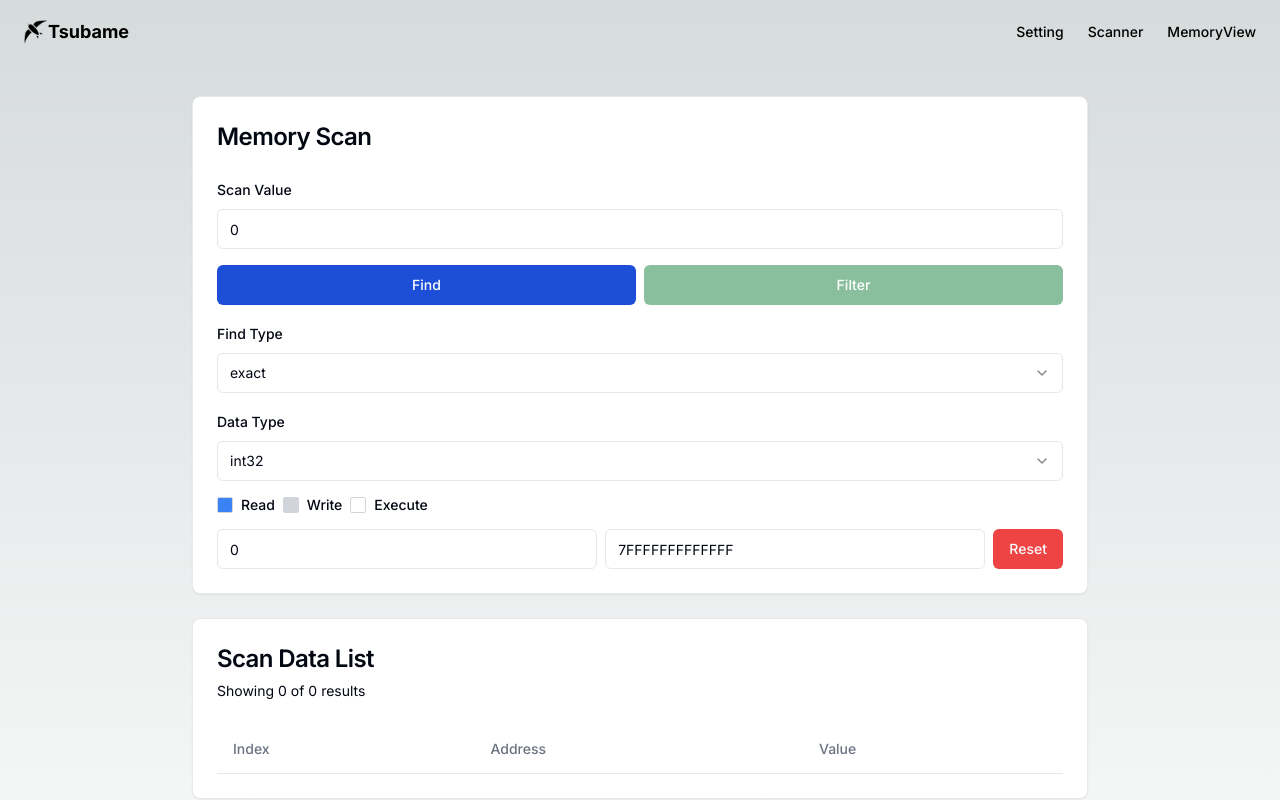
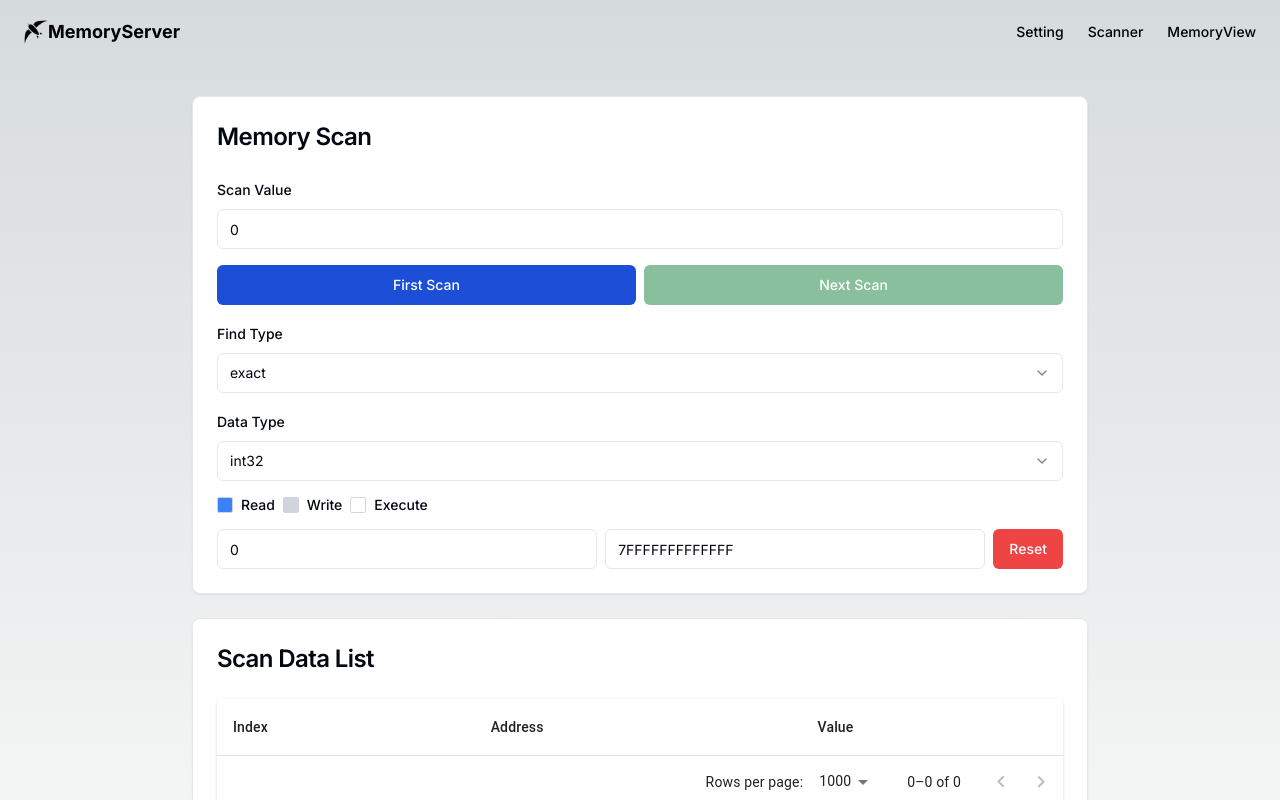
Before and after one commit to DoranekoSystems/memory-server, a Next.js app in the folder frontend/: page / in a window 1280 px wide. Both pictures are taken after a click on the button "Scanner". Shown: the top 800 px of the page. Built offline with nearby package versions, Linux system fonts and the light colour scheme.

Commit message:
Implement pagination in the scan results table

```diff
--- a/frontend/package.json
+++ b/frontend/package.json
@@ -10,8 +10,11 @@
     "lint": "next lint"
   },
   "dependencies": {
+    "@emotion/react": "^11.11.4",
+    "@emotion/styled": "^11.11.5",
     "@fluentui/react-card": "^9.0.65",
-    "@mui/material": "^5.15.6",
+    "@mui/icons-material": "^5.15.20",
+    "@mui/material": "^5.15.20",
     "@radix-ui/react-icons": "^1.3.0",
     "@radix-ui/react-label": "^2.0.2",
     "@radix-ui/react-select": "^2.0.0",
--- a/frontend/src/components/header.tsx
+++ b/frontend/src/components/header.tsx
@@ -11,13 +11,13 @@ export function Header({ changePage }): any {
 
   return (
     <header className="px-4 lg:px-6 h-16 flex items-center">
-      <title>Tsubame</title>
+      <title>MemoryServer</title>
       <button
         className="flex items-center justify-center"
         onClick={() => changePage("toppage")}
       >
         <img className="h-6 w-6" src="./swallow-icon.png"></img>
-        <h3 className="text-lg font-bold">Tsubame</h3>
+        <h3 className="text-lg font-bold">MemoryServer</h3>
         <span className="sr-only">DoranekoSystems</span>
       </button>
       <nav className="ml-auto hidden sm:flex gap-4 sm:gap-6">
--- a/frontend/src/components/scanner.tsx
+++ b/frontend/src/components/scanner.tsx
@@ -22,6 +22,7 @@ import {
   TableHeader,
   TableRow,
 } from "@/components/ui/table";
+import CustomTable from "../components/ui/customtable";
 
 import {
   getByteLengthFromScanType,
@@ -141,8 +142,8 @@ export function Scanner() {
       hexString.match(/.{1,2}/g).map((byte) => parseInt(byte, 16))
     );
 
-    try {
-      for (const address of selectedAddresses) {
+    for (const address of selectedAddresses) {
+      try {
         await axios.post(`http://${ipAddress}:3030/writememory`, {
           address: address,
           buffer: Array.from(buffer),
@@ -152,14 +153,15 @@ export function Scanner() {
             .toString(16)
             .toUpperCase()}`
         );
+      } catch (error) {
+        console.error("Error patching memory:", error);
       }
-    } catch (error) {
-      console.error("Error patching memory:", error);
     }
   };
 
   const handleDeselect = async () => {
     setSelectedIndices([]);
+    setSelectedAddresses([]);
   };
 
   const handleInit = async () => {
@@ -167,10 +169,13 @@ export function Scanner() {
     setFindType("exact");
     setIsFirstScan(true);
     setScanResults([]);
+    setSelectedIndices([]);
+    setSelectedAddresses([]);
   };
 
   const handleFind = async () => {
     try {
+      if (scanValue == "") return;
       setIsFirstScan(false);
       setIsLoading(true);
       setIsFinding(true);
@@ -277,7 +282,11 @@ export function Scanner() {
                 onClick={isFirstScan ? handleFind : handleInit}
                 disabled={isLoading}
               >
-                {isFinding ? "Finding..." : isFirstScan ? "Find" : "Setup"}
+                {isFinding
+                  ? "Finding..."
+                  : isFirstScan
+                  ? "First Scan"
+                  : "New Scan"}
               </Button>
               <Button
                 className="w-full bg-green-700 hover:bg-green-800 text-white"
@@ -285,7 +294,7 @@ export function Scanner() {
                 onClick={handleFilter}
                 disabled={isLoading || isFirstScan}
               >
-                {isFiltering ? "Filtering..." : "Filter"}
+                {isFiltering ? "Filtering..." : "Next Scan"}
               </Button>
             </div>
             <div className="space-y-2">
@@ -459,38 +468,16 @@ export function Scanner() {
         <Card className="w-full max-w-4xl mb-6">
           <CardHeader>
             <CardTitle className="text-2xl">Scan Data List</CardTitle>
-            <p className="mt-1 text-sm text-muted-foreground">
-              Showing {scanResults.slice(0, 1000).length} of{" "}
-              {scanResults.length} results
-            </p>
           </CardHeader>
-          <CardContent className="overflow-y-auto max-h-[500px]">
-            <Table ref={tableRef}>
-              <TableHeader>
-                <TableRow>
-                  <TableHead>Index</TableHead>
-                  <TableHead>Address</TableHead>
-                  <TableHead>Value</TableHead>
-                </TableRow>
-              </TableHeader>
-              <TableBody>
-                {scanResults.slice(0, 1000).map((result, index) => (
-                  <TableRow
-                    key={index}
-                    selected={selectedIndices.includes(index + 1)}
-                    onSelect={() => handleSelect(index + 1, result.address)}
-                  >
-                    <TableCell>{index + 1}</TableCell>
-                    <TableCell>
-                      {`0x${BigInt(result.address).toString(16).toUpperCase()}`}
-                    </TableCell>
-                    <TableCell>
-                      {convertFromLittleEndianHex(result.value, dataType)}
-                    </TableCell>
-                  </TableRow>
-                ))}
-              </TableBody>
-            </Table>
+          <CardContent className="max-h-[500px]">
+            <CustomTable
+              ref={tableRef}
+              scanResults={scanResults}
+              selectedIndices={selectedIndices}
+              handleSelect={handleSelect}
+              dataType={dataType}
+              convertFromLittleEndianHex={convertFromLittleEndianHex}
+            />
           </CardContent>
         </Card>
         <Card className="w-full max-w-4xl">
--- /dev/null
+++ b/frontend/src/components/ui/customtable.tsx
@@ -0,0 +1,82 @@
+import React, { useState, forwardRef } from "react";
+import {
+  Table,
+  TableBody,
+  TableCell,
+  TableContainer,
+  TableHead,
+  TableRow,
+  Paper,
+  TablePagination,
+} from "@mui/material";
+
+const CustomTable = forwardRef((props, ref) => {
+  const {
+    scanResults,
+    selectedIndices,
+    handleSelect,
+    dataType,
+    convertFromLittleEndianHex,
+  } = props;
+  const [page, setPage] = useState(0);
+  const [rowsPerPage, setRowsPerPage] = useState(1000);
+
+  const handleChangePage = (event, newPage) => {
+    setPage(newPage);
+  };
+
+  const handleChangeRowsPerPage = (event) => {
+    setRowsPerPage(+event.target.value);
+    setPage(0);
+  };
+
+  return (
+    <Paper>
+      <TableContainer ref={ref} style={{ maxHeight: 440 }}>
+        <Table stickyHeader aria-label="sticky table">
+          <TableHead>
+            <TableRow>
+              <TableCell>Index</TableCell>
+              <TableCell>Address</TableCell>
+              <TableCell>Value</TableCell>
+            </TableRow>
+          </TableHead>
+          <TableBody>
+            {scanResults
+              .slice(page * rowsPerPage, page * rowsPerPage + rowsPerPage)
+              .map((result, index) => (
+                <TableRow
+                  key={index}
+                  selected={selectedIndices.includes(
+                    page * rowsPerPage + index + 1
+                  )}
+                  onClick={() =>
+                    handleSelect(page * rowsPerPage + index + 1, result.address)
+                  }
+                >
+                  <TableCell>{page * rowsPerPage + index + 1}</TableCell>
+                  <TableCell>
+                    {`0x${BigInt(result.address).toString(16).toUpperCase()}`}
+                  </TableCell>
+                  <TableCell>
+                    {convertFromLittleEndianHex(result.value, dataType)}
+                  </TableCell>
+                </TableRow>
+              ))}
+          </TableBody>
+        </Table>
+      </TableContainer>
+      <TablePagination
+        rowsPerPageOptions={[100, 500, 1000]}
+        component="div"
+        count={scanResults.length}
+        rowsPerPage={rowsPerPage}
+        page={page}
+        onPageChange={handleChangePage}
+        onRowsPerPageChange={handleChangeRowsPerPage}
+      />
+    </Paper>
+  );
+});
+
+export default CustomTable;
```
Also changed, not shown: 1 other file (tests, documents, lock files or other folders).
